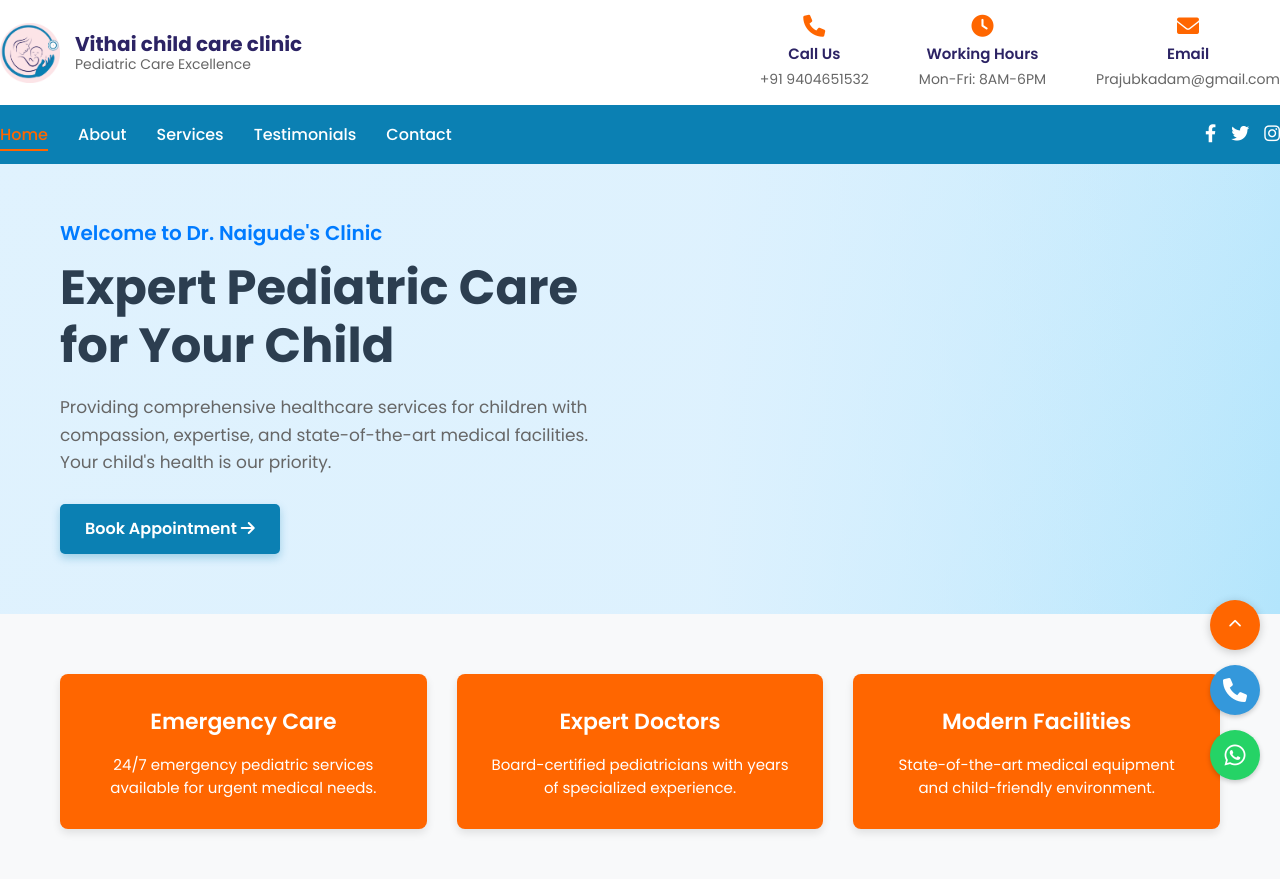
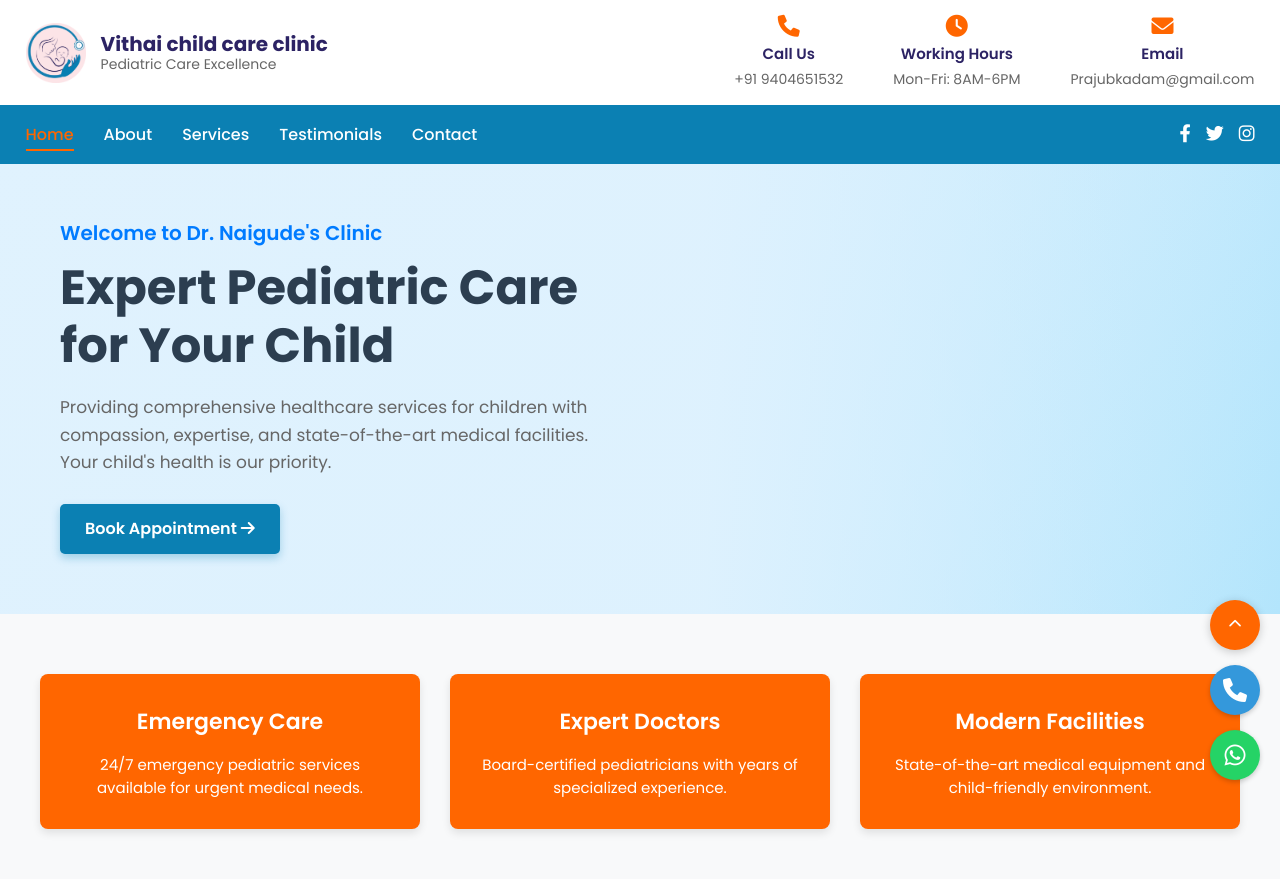
Before and after one commit to Vaibhav-Thorwat/doctor-website, a Flask app: page / in a window 1280 px wide. Shown: the top 880 px of the page. Run offline with Flask 3, Linux system fonts and the light colour scheme.

Commit message:
Update style.css

```diff
--- a/static/style.css
+++ b/static/style.css
@@ -28,14 +28,16 @@ body {
 .container {
     max-width: 1200px;
     margin: 0 auto;
-    padding: 0 20px;
 }
 
 h1, h2, h3, h4, h5, h6 {
     color: var(--dark-text);
     font-weight: 700;
 }
-
+.top-container{
+    margin-left: 2%;
+    margin-right: 2%;
+}
 /* Top Info Bar */
 .top-info-bar {
     background-color: var(--white);
@@ -51,8 +53,10 @@ h1, h2, h3, h4, h5, h6 {
 }
 
 .top-info-content .logo {
-    display: flex;
-    align-items: center;
+  display: flex;
+  align-items: center;
+  flex-shrink: 0;
+  margin-right: auto; /* This ensures the logo stays on the left */
 }
 
 .top-info-content .logo img {
```
